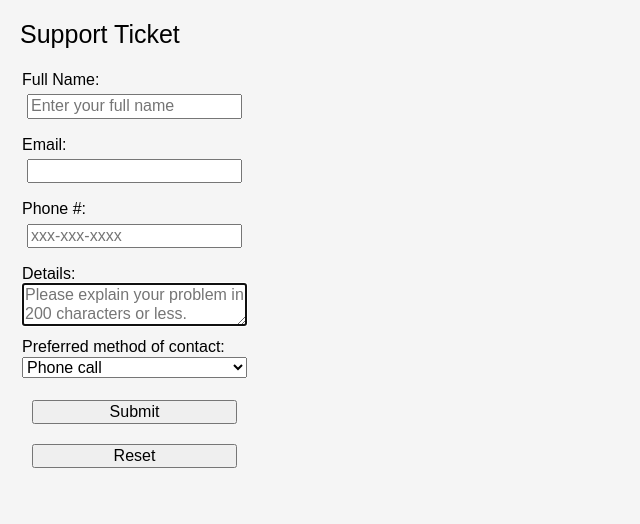
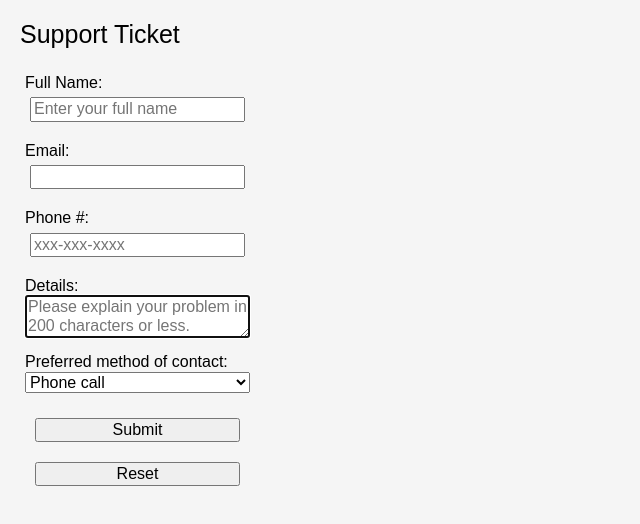
Before and after one commit to FaisalKB/support-ticket, a plain HTML site: page index.html in a window 1280 px wide. Shown: the whole page, without its empty margins (0-640 px from the left). Drawn offline with nearby package versions, Linux system fonts and the light colour scheme.

Commit message:
Updated to remove redundant lines

```diff
--- a/style.css
+++ b/style.css
@@ -3,13 +3,13 @@ header {
   flex-direction: column;
   text-align: left;
   margin: 10px;
-  font-family: Arial, Helvetica, sans-serif;
   font-size: 25px;
 }
 
 body {
   padding: 10px;
   background-color: whitesmoke;
+  font-family: Arial, Helvetica, sans-serif;
 }
 
 input {
@@ -24,16 +24,10 @@ div {
   display: flex;
   flex-direction: column;
   text-align: left;
-  margin: 12px;
-  font-family: Arial, Helvetica, sans-serif;
+  margin: 15px;
+  justify-content: space-evenly;
 }
 
 button {
   margin: 10px;
-  font-family: Arial, Helvetica, sans-serif;
 }
-
-.button {
-  display: flex;
-  justify-content: space-evenly;
-}
```
